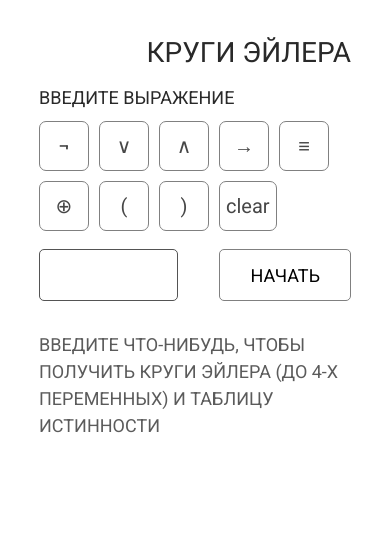
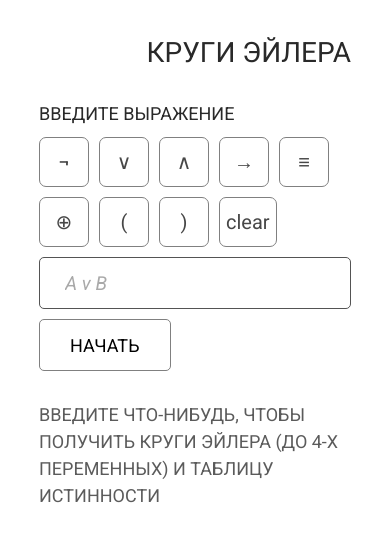
Before and after one commit to Dimonchikamen/eulerian-circles-react, a React (Create React App) app: page / in a window 390 px wide. Shown: the top 542 px of the page. Built offline with nearby package versions, Linux system fonts and the light colour scheme.

Commit message:
responsive design

```diff
--- a/src/App.tsx
+++ b/src/App.tsx
@@ -30,12 +30,10 @@ function App() {
             <TableConstructor headers={table.headers} data={table.body} />
           )}
           {!table && (
-            <>
-              <div className={styles.infoHelp}>
-                Введите что-нибудь, чтобы получить круги Эйлера (до 4-х
-                переменных) и таблицу истинности
-              </div>
-            </>
+            <div className={styles.infoHelp}>
+              Введите что-нибудь, чтобы получить круги Эйлера (до 4-х
+              переменных) и таблицу истинности
+            </div>
           )}
         </div>
       </div>
@@ -60,7 +58,7 @@ const styles = {
     font-size: 18px;
     text-transform: uppercase;
     color: rgb(91, 91, 91);
-    margin-top: 2rem;
+    margin-top: 1rem;
     display: inline-block;
   `,
 };
--- a/src/Components/EulerCircles/EulerCircles.module.css
+++ b/src/Components/EulerCircles/EulerCircles.module.css
@@ -1,10 +1,16 @@
 .container {
   display: grid;
   place-items: center;
-  margin-block: 1rem 4rem;
+  margin-block: 1rem 2rem;
   /* color:rgb(91, 91, 91) */
 }
 
 .drawField {
   /* border: 1px solid grey; */
 }
+
+@media only screen and (max-width: 1000px) {
+  .container {
+    margin-block: 1rem 2rem;
+  }
+}
--- a/src/Components/EulerCircles/EulerCircles.tsx
+++ b/src/Components/EulerCircles/EulerCircles.tsx
@@ -28,9 +28,28 @@ const EulerCircles = (props: IEulerCircles) => {
 
     function resizeCanvas() {
       //   canvas.width = window.innerWidth * 0.9;
-      canvas.width = window.innerWidth * 0.4;
-      canvas.height = window.innerHeight * 0.65;
-      Drawer.draw(ctx!, table, canvas.width, canvas.height, 3);
+      if (window.innerWidth >= 1300) {
+        canvas.width = window.innerWidth * 0.4;
+        canvas.height = window.innerHeight * 0.65;
+        Drawer.draw(ctx!, table, canvas.width, canvas.height, 3);
+      } else if (window.innerWidth >= 1000) {
+        canvas.width = window.innerWidth * 0.4;
+        canvas.height = window.innerHeight * 0.65;
+        Drawer.draw(ctx!, table, canvas.width, canvas.height, 3, 120);
+      } else if (window.innerWidth >= 700) {
+        canvas.width = window.innerWidth * 0.8;
+        canvas.height = window.innerHeight * 0.65;
+        Drawer.draw(ctx!, table, canvas.width, canvas.height, 3, 140);
+      } else if (window.innerWidth >= 400) {
+        canvas.width = window.innerWidth * 0.8;
+        canvas.height = window.innerHeight * 0.5;
+        Drawer.draw(ctx!, table, canvas.width, canvas.height, 3, 100);
+      } else {
+        canvas.width = window.innerWidth * 0.82;
+        canvas.height = window.innerHeight * 0.4;
+        Drawer.draw(ctx!, table, canvas.width, canvas.height, 3, 80);
+      }
+      //   Drawer.draw(ctx!, table, canvas.width, canvas.height, 3);
     }
     resizeCanvas();
   }
--- a/src/Components/PageHeader/PageHeader.module.css
+++ b/src/Components/PageHeader/PageHeader.module.css
@@ -28,10 +28,7 @@
   align-items: center;
   display: flex;
   justify-content: left;
-  height: 3rem;
-  margin-top: 10px;
-  min-height: 40px;
-  /* padding: 5px; */
+  height: 4rem;
   width: 100%;
 }
 
@@ -39,15 +36,17 @@
   border-radius: 5px;
   border: 1px solid rgb(165, 165, 165);
   font-size: 1.2rem;
-  height: 100%;
+  height: 3rem;
   padding: 25px;
   width: 100%;
 }
-
+.input::placeholder {
+  font-style: italic;
+  color: rgb(169, 169, 169);
+}
 .input:focus {
   outline: none !important;
   border: 1px solid rgb(84, 84, 84);
-  /* box-shadow: 0 0 10px #98bfe8; */
 }
 
 .enterButtonContainer {
@@ -68,3 +67,27 @@
 .enterButton:hover {
   background-color: rgb(199, 251, 199);
 }
+
+@media only screen and (max-width: 1000px) {
+  .enterButtonContainer {
+    margin-left: 0;
+  }
+}
+
+@media only screen and (max-width: 600px) {
+  .inputContainer {
+    flex-wrap: wrap;
+    height: 6rem;
+  }
+  .enterButtonContainer {
+    margin-left: 0;
+    padding: 0;
+    margin-block: 10px;
+  }
+  .container {
+    margin-bottom: 2rem;
+  }
+  .headerTitle {
+    margin-bottom: 1rem;
+  }
+}
--- a/src/Components/PageHeader/PageHeader.tsx
+++ b/src/Components/PageHeader/PageHeader.tsx
@@ -88,6 +88,7 @@ const PageHeader = (props: IPageHeader) => {
           onKeyDown={handleKeyDown}
           onChange={(e) => setValue(e.target.value)}
           autoFocus
+          placeholder="A v B"
         />
         <div className={styles.enterButtonContainer}>
           <button className={styles.enterButton} onClick={handleSubmit}>
--- a/src/Components/Table/Table.module.css
+++ b/src/Components/Table/Table.module.css
@@ -11,3 +11,15 @@
 .cell {
   text-align: center;
 }
+
+@media only screen and (max-width: 1000px) {
+  .container {
+    width: 90%;
+  }
+}
+
+@media only screen and (max-width: 400px) {
+  .container {
+    width: 100%;
+  }
+}
```
